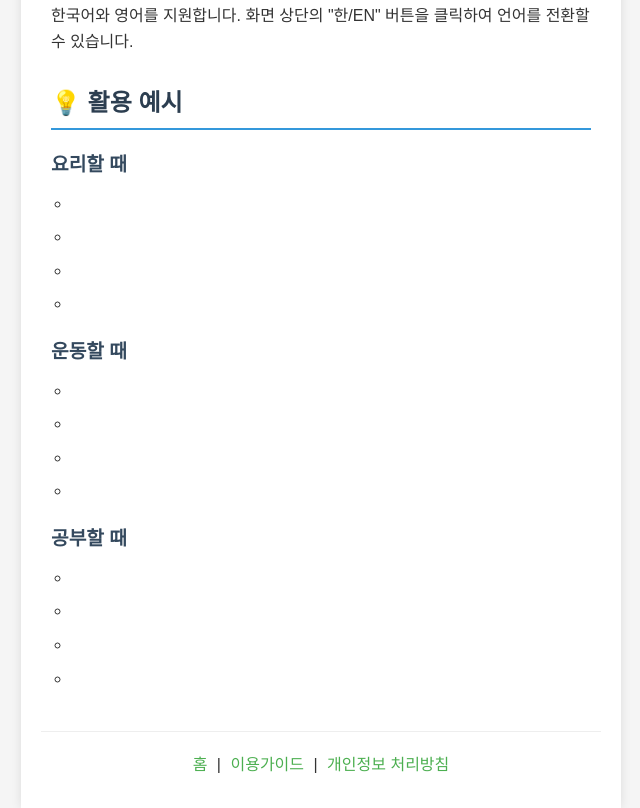
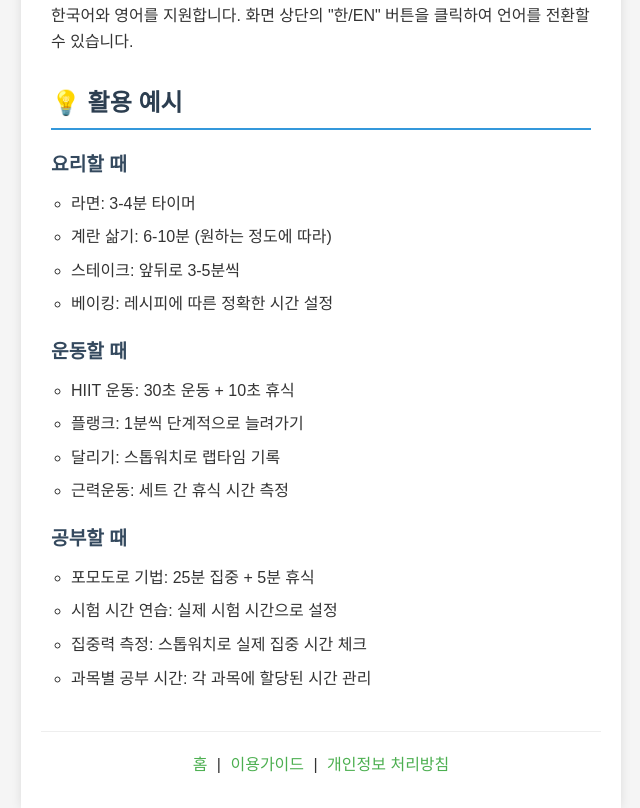
Before and after one commit to leehyunjun-code/Taptimer, a plain HTML site: page guide.html in a window 1280 px wide. Shown: the part 1946-2754 px from the top of the page, without its empty margins (319-959 px from the left). Drawn offline with Linux system fonts and the light colour scheme.

Commit message:
Update guide.html

```diff
--- a/guide.html
+++ b/guide.html
@@ -336,6 +336,13 @@
                 timerStep3: '타이머가 0에 도달하면 알림이 표시됩니다.',
                 timerQuickTitle: '빠른 설정 버튼',
                 timerQuickText: '자주 사용하는 시간을 빠르게 설정할 수 있는 버튼들:',
+                // 빠른 설정 버튼 번역 추가
+                quick10s: '10초 - 짧은 휴식이나 카운트다운',
+                quick1m: '1분 - 간단한 작업 타이머',
+                quick5m: '5분 - 짧은 휴식, 라면 타이머',
+                quick10m: '10분 - 운동 세트, 짧은 공부',
+                quick30m: '30분 - 집중 작업, 요리',
+                quick1h: '1시간 - 긴 작업, 수업 시간',
                 timerTipTitle: '타이머 활용 팁:',
                 timerTip: '포모도로 기법을 활용해 25분 작업 + 5분 휴식으로 생산성을 높여보세요!',
                 stopwatchGuideTitle: '⏱️ 스톱워치 사용 가이드',
@@ -354,8 +361,23 @@
                 languageText: '한국어와 영어를 지원합니다. 화면 상단의 "한/EN" 버튼을 클릭하여 언어를 전환할 수 있습니다.',
                 usageExamplesTitle: '💡 활용 예시',
                 cookingTitle: '요리할 때',
+                // 요리 예시 번역 추가
+                cookingRamen: '라면: 3-4분 타이머',
+                cookingEgg: '계란 삶기: 6-10분 (원하는 정도에 따라)',
+                cookingSteak: '스테이크: 앞뒤로 3-5분씩',
+                cookingBaking: '베이킹: 레시피에 따른 정확한 시간 설정',
                 exerciseTitle: '운동할 때',
+                // 운동 예시 번역 추가
+                exerciseHiit: 'HIIT 운동: 30초 운동 + 10초 휴식',
+                exercisePlank: '플랭크: 1분씩 단계적으로 늘려가기',
+                exerciseRunning: '달리기: 스톱워치로 랩타임 기록',
+                exerciseStrength: '근력운동: 세트 간 휴식 시간 측정',
                 studyTitle: '공부할 때',
+                // 공부 예시 번역 추가
+                studyPomodoro: '포모도로 기법: 25분 집중 + 5분 휴식',
+                studyExam: '시험 시간 연습: 실제 시험 시간으로 설정',
+                studyFocus: '집중력 측정: 스톱워치로 실제 집중 시간 체크',
+                studySubject: '과목별 공부 시간: 각 과목에 할당된 시간 관리',
                 footerHome: '홈',
                 footerGuide: '이용가이드',
                 footerPrivacy: '개인정보 처리방침'
@@ -371,6 +393,13 @@
                 timerStep3: 'An alert will be displayed when the timer reaches 0.',
                 timerQuickTitle: 'Quick Setting Buttons',
                 timerQuickText: 'Buttons to quickly set frequently used times:',
+                // 빠른 설정 버튼 영어 번역 추가
+                quick10s: '10s - Short break or countdown',
+                quick1m: '1m - Simple task timer',
+                quick5m: '5m - Short break, ramen timer',
+                quick10m: '10m - Exercise set, short study',
+                quick30m: '30m - Focused work, cooking',
+                quick1h: '1h - Long work, class time',
                 timerTipTitle: 'Timer Tips:',
                 timerTip: 'Use the Pomodoro technique with 25 minutes of work + 5 minutes of rest to boost productivity!',
                 stopwatchGuideTitle: '⏱️ Stopwatch Usage Guide',
@@ -389,8 +418,23 @@
                 languageText: 'Korean and English are supported. Click the "한/EN" button at the top of the screen to switch languages.',
                 usageExamplesTitle: '💡 Usage Examples',
                 cookingTitle: 'When Cooking',
+                // 요리 예시 영어 번역 추가
+                cookingRamen: 'Ramen: 3-4min timer',
+                cookingEgg: 'Boiled eggs: 6-10min (depending on preference)',
+                cookingSteak: 'Steak: 3-5min each side',
+                cookingBaking: 'Baking: Precise timing according to recipe',
                 exerciseTitle: 'When Exercising',
+                // 운동 예시 영어 번역 추가
+                exerciseHiit: 'HIIT workout: 30s exercise + 10s rest',
+                exercisePlank: 'Plank: Gradually increase by 1min',
+                exerciseRunning: 'Running: Record lap times with stopwatch',
+                exerciseStrength: 'Strength training: Measure rest time between sets',
                 studyTitle: 'When Studying',
+                // 공부 예시 영어 번역 추가
+                studyPomodoro: 'Pomodoro technique: 25min focus + 5min break',
+                studyExam: 'Exam practice: Set to actual exam time',
+                studyFocus: 'Focus measurement: Check actual focus time with stopwatch',
+                studySubject: 'Subject-wise study time: Manage time allocated to each subject',
                 footerHome: 'Home',
                 footerGuide: 'User Guide',
                 footerPrivacy: 'Privacy Policy'
```
